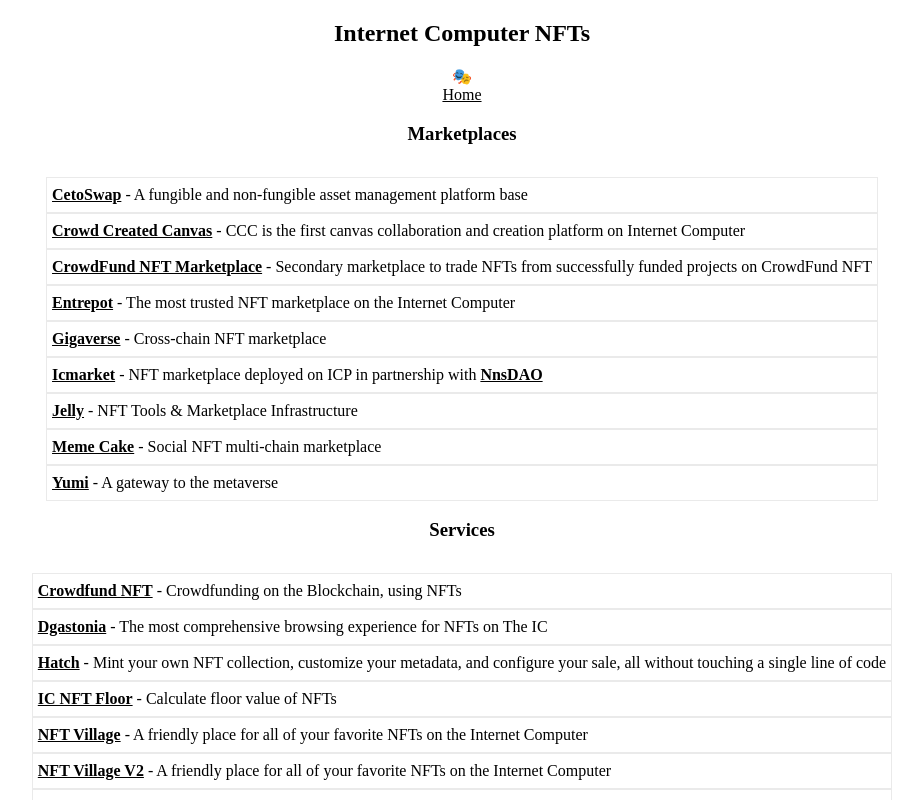
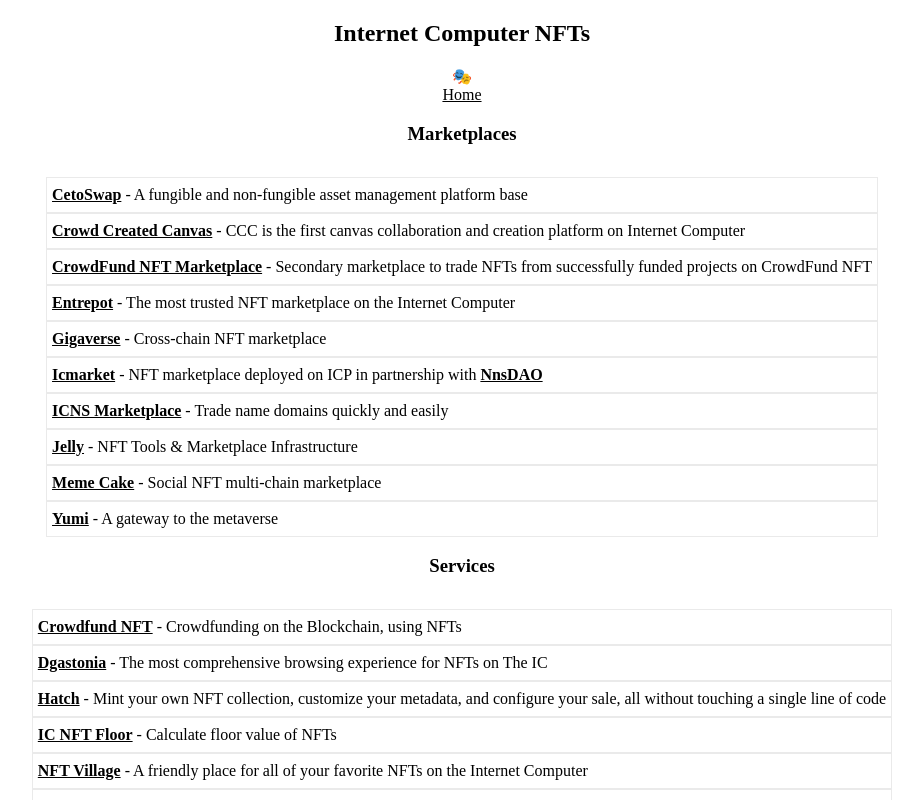
Before and after one commit to rjlucasm/ictoday, a Next.js app: page /nft in a window 1280 px wide. Shown: the top 800 px of the page, without its empty margins (178-1101 px from the left). Built offline with nearby package versions, Linux system fonts and the light colour scheme.

Commit message:
ICNS marketplace

```diff
--- a/pages/nft.js
+++ b/pages/nft.js
@@ -36,6 +36,9 @@ export default function NFTs() {
             </div>
             <div className="pagescard">
                 <a href="http://icmarket.app/" target="_blank" rel="noopener noreferrer">Icmarket</a> - NFT marketplace deployed on ICP in partnership with <a href="https://nnsdao.org/" target="_blank" rel="noopener noreferrer">NnsDAO</a>
+            </div>
+            <div className="pagescard">
+                <a href="https://market.icns.id/" target="_blank" rel="noopener noreferrer">ICNS Marketplace</a> - Trade name domains quickly and easily
             </div>
             <div className="pagescard">
                 <a href="https://jelly.xyz/" target="_blank" rel="noopener noreferrer">Jelly</a> - NFT Tools &amp; Marketplace Infrastructure
```
